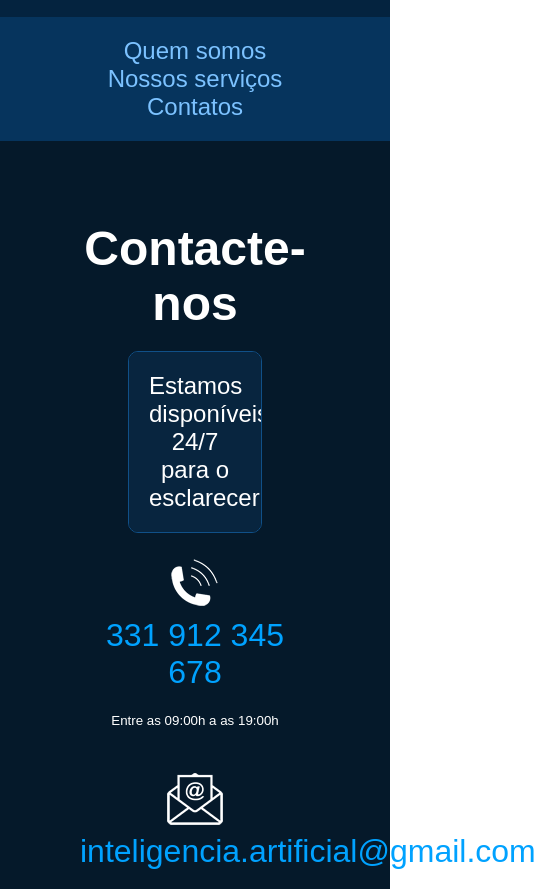
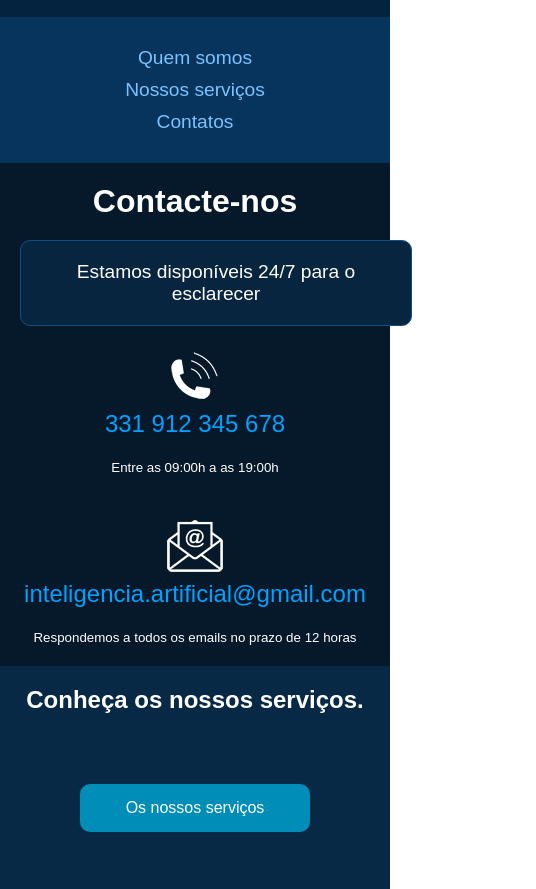
Before and after one commit to Rafaelmorales1982/site-empresa-inteligencia-artificial, a plain HTML site: page contatos.html in a window 390 px wide. Shown: the part 148-1037 px from the top of the page, 536 px wide, since content can reach past the window. Drawn offline with Linux system fonts and the light colour scheme.

Commit message:
Deixando responsivo

```diff
--- a/assets/css/estilos.css
+++ b/assets/css/estilos.css
@@ -229,3 +229,68 @@ footer {
     padding: 80px;
     background-color: #02111f;
 }
+
+/* Responsividade para telas menores que 768px */
+@media (max-width: 768px) {
+
+    /* Reduz padding geral para caber melhor em telas pequenas */
+    .container-cabecalho,
+    .container-navegacao,
+    .container-quem-somos,
+    .container-servicos,
+    .container-contatos,
+    .container-servicos-contatos {
+        padding: 20px;
+    }
+
+    /* Navegação em coluna */
+    .container-navegacao a {
+        display: block;
+        margin: 10px 0;
+        font-size: 1.2em;
+    }
+
+    /* Serviços em largura total */
+    .container-quem-somos .servico,
+    .container-servicos article,
+    .container-contatos h3 {
+        width: 100%;
+        margin: 20px auto;
+        padding: 20px;
+    }
+
+    /* Reduz tamanho da fonte em títulos */
+    .container-servicos h1,
+    .container-contatos h1 {
+        font-size: 2em;
+    }
+
+    .container-servicos h3,
+    .container-contatos h3 {
+        font-size: 1.2em;
+    }
+
+    /* Botões ajustados */
+    .botoes-servicos-contatos a {
+        max-width: 100%;
+        padding: 15px 30px;
+        font-size: 1em;
+    }
+
+    /* Lista de serviços com menos margem */
+    .container-servicos li {
+        margin-left: 20px;
+        font-size: 1em;
+    }
+
+    /* Links de contato maiores e centralizados */
+    .container-contatos .contatos {
+        font-size: 1.5em;
+    }
+
+    /* Rodapé ajustado */
+    footer {
+        padding: 40px;
+        font-size: 0.9em;
+    }
+}
```
